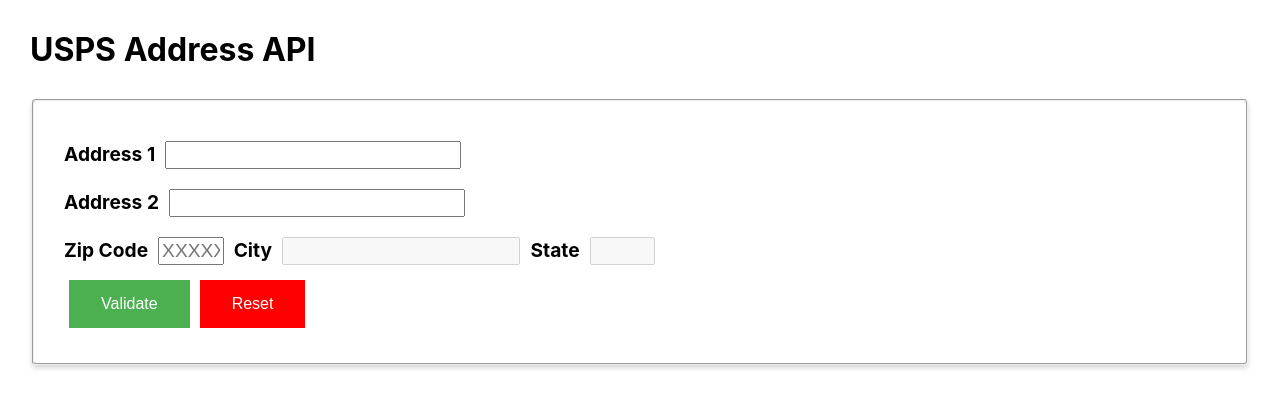
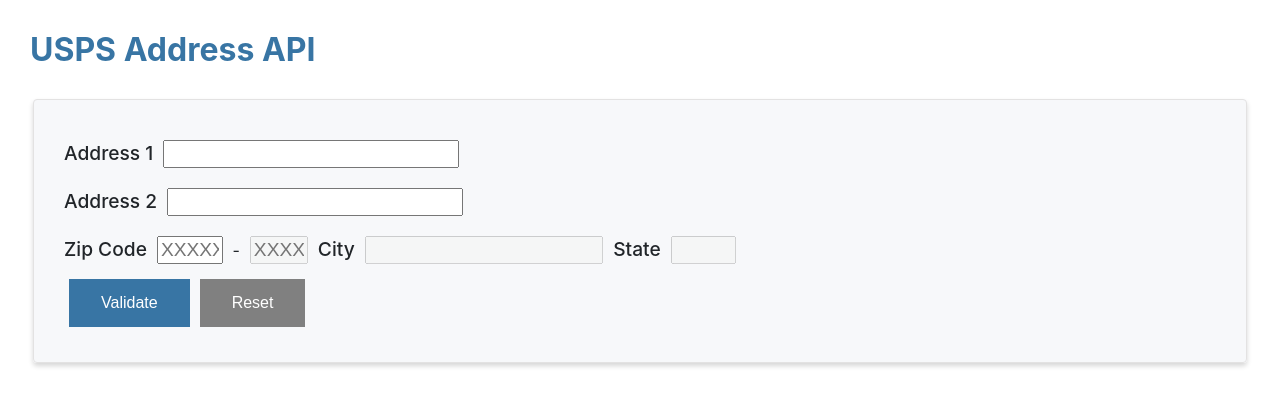
Before and after one commit to littlebunch/usps-verify, a React (Create React App) app in the folder usps-react/: page / in a window 1280 px wide. Shown: the top 408 px of the page. Built offline with nearby package versions, Linux system fonts and the light colour scheme.

Commit message:
minor styling changes; fixed reset button; added zip4

```diff
--- a/usps-react/src/Address.tsx
+++ b/usps-react/src/Address.tsx
@@ -1,17 +1,10 @@
 
 import React, { useState, useEffect } from "react";
-import { ObjectType, ObjectTypeDeclaration } from "typescript";
+//import { ObjectType, ObjectTypeDeclaration } from "typescript";
 import { useForm } from 'react-hook-form';
 import "./App.css";
 import {FieldLabel,FieldError,Fieldset,FieldInput,ActionButton,SubmissionSuccess,SubmissionFailure} from './Styles';
 
-type FormData = {
-    address1: string,
-    address2: string,
-    zipcode: string,
-    city: string,
-    state: string,
-  };
 const xml2json = (srcDOM: any) => {
   var jsonResult: any = {};
 
@@ -48,20 +41,23 @@
   const [cityState, setCityState] = useState(initialCityState);
   const [zipcode, setZipcode] = useState("");
   const [loading, setLoading] = useState(false);
+  const [zip4,setZip4] = useState("");
   const isZipValid = zipcode.length === 5 && zipcode;
   const parser = new DOMParser();
   const [successfullySubmitted, setSuccessfullySubmitted] =
   React.useState(false);
   const [unsuccessfullySubmitted, setUnsuccessfullySubmitted] =
   React.useState(false);
-  const {handleSubmit,formState:{errors}, setError, clearErrors, formState, register,reset } = useForm<FormData>({
+  const {handleSubmit,formState:{errors}, setError, clearErrors, formState, register } = useForm({
     mode: 'onBlur',
 });
   useEffect(() => {
     if ( isZipValid ) {
+        console.log("HELLO");
         fetchCityState();
     }
   },[zipcode]);
+
 async function fetchCityState ()  {
     try {
         const response = await fetch(
@@ -107,11 +103,11 @@
         setUnsuccessfullySubmitted(true);
          setSuccessfullySubmitted(false);
     } else {
+        setZip4(res.AddressValidateResponse.Address.Zip4)
         if ( !res.AddressValidateResponse.Address.Address1  ) {
             setAddress1(res.AddressValidateResponse.Address.Address2);
             setAddress2("");
         } else {
-            console.log(res.AddressValidateResponse.Address.Address2);
             setAddress1(res.AddressValidateResponse.Address.Address1);
             setAddress2(res.AddressValidateResponse.Address.Address2);
         }
@@ -164,7 +160,15 @@
         setZipcode(value.replace(/[^\d{5}]$/,"").substring(0,5));
       }}
       />
-
+      -
+     <FieldInput
+         value={zip4 || ""}
+         placeholder="XXXX"
+         type="text"
+         id="zip4"
+         width={"50px"}
+         disabled
+         />
       <FieldLabel htmlFor="city">City</FieldLabel>
       <FieldInput
       value={cityState.city}
@@ -191,11 +195,14 @@
 
 
       <ActionButton type="submit" onClick={()=> clearErrors()}
-      color="#4CAF50">Validate</ActionButton>
-
-          <ActionButton type='reset'
-          onClick={() => reset()}
-            color="red" >Reset</ActionButton>
+      color="#3875a4">Validate</ActionButton>
+      <ActionButton type='reset'
+          onClick={() => {setAddress1("");
+          setAddress2("");
+          setCityState(initialCityState);
+          setZip4("");
+          setZipcode("")}}
+            color="gray" >Reset</ActionButton>
         {successfullySubmitted && (
             <SubmissionSuccess>
               ADDRESS VALIDATED
--- a/usps-react/src/App.css
+++ b/usps-react/src/App.css
@@ -1,8 +1,8 @@
 
 h1 {
   margin: 30px;
+  color: #3875a4;
 }
-
 .form-data {
 
   width: 100%;
--- a/usps-react/src/Styles.ts
+++ b/usps-react/src/Styles.ts
@@ -1,5 +1,5 @@
 import styled from '@emotion/styled';
-import { css } from '@emotion/react';
+//import { css } from '@emotion/react';
 type InputProp = {
   width: string
 }
@@ -10,9 +10,10 @@
   margin: 10px auto 0 auto;
   padding: 30px;
   width: 90%;
-  background-color: '#f7f8fa';
+  background-color: #f7f8fa;
   border-radius: 4px;
-  border: 1px solid '#e3e2e2';
+  border: 1px solid #e3e2e2;
+  color: #212529;
   box-shadow: 0 3px 5px 0 rgba(0, 0, 0, 0.16);
 `;
 export const ActionButton = styled.button<ButtonProp>`
@@ -48,16 +49,18 @@
       props.width };
   `;
   export const FieldLabel = styled.label`
-  font-weight: bold;
+  font-weight: 500;
   font-size: 1.2rem;`;
 
   export const SubmissionSuccess = styled.div`
   margin-top: 10px;
-  color: green;
+  color: #3875a4;
+  font-weight:bold;
 `;
 export const SubmissionFailure = styled.div`
   margin-top: 10px;
   color: red;
+  font-weight: bold;
 `;
 export const FieldError = styled.div`
   font-size: 12px;
```
